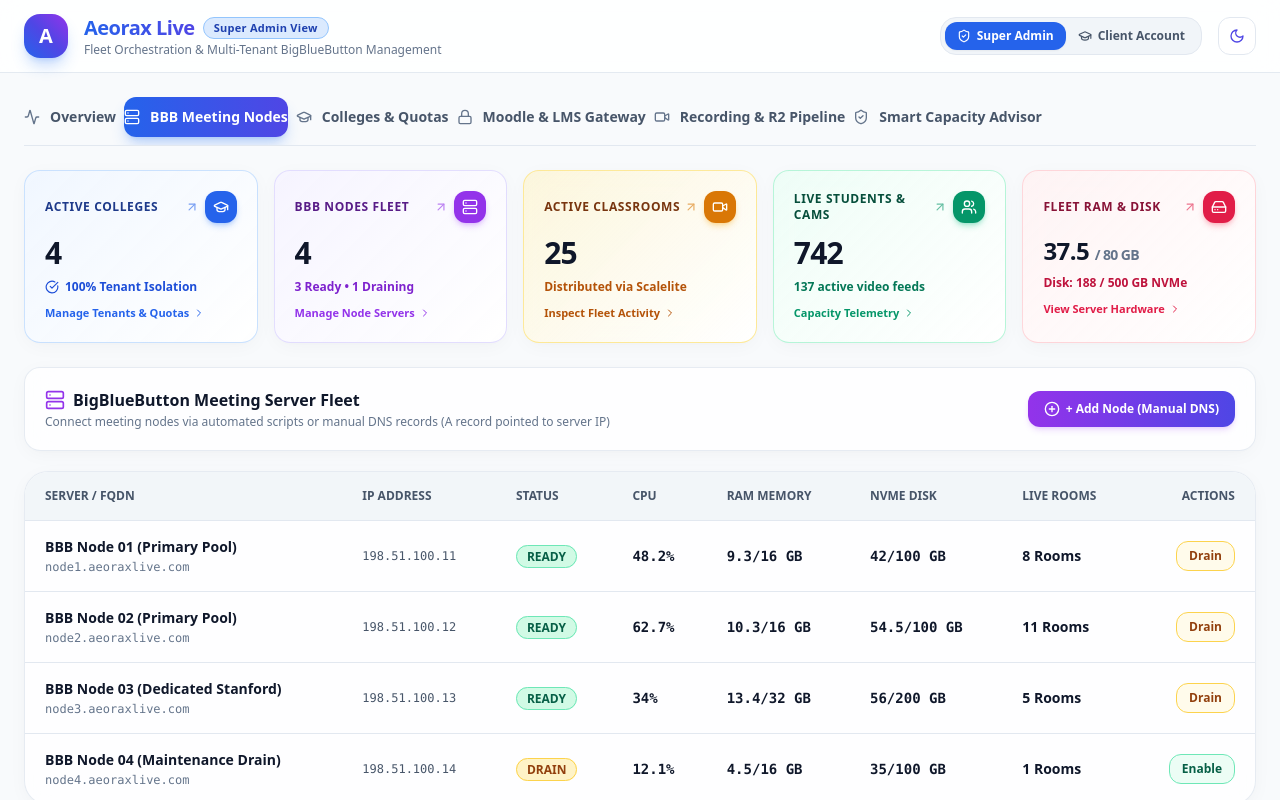
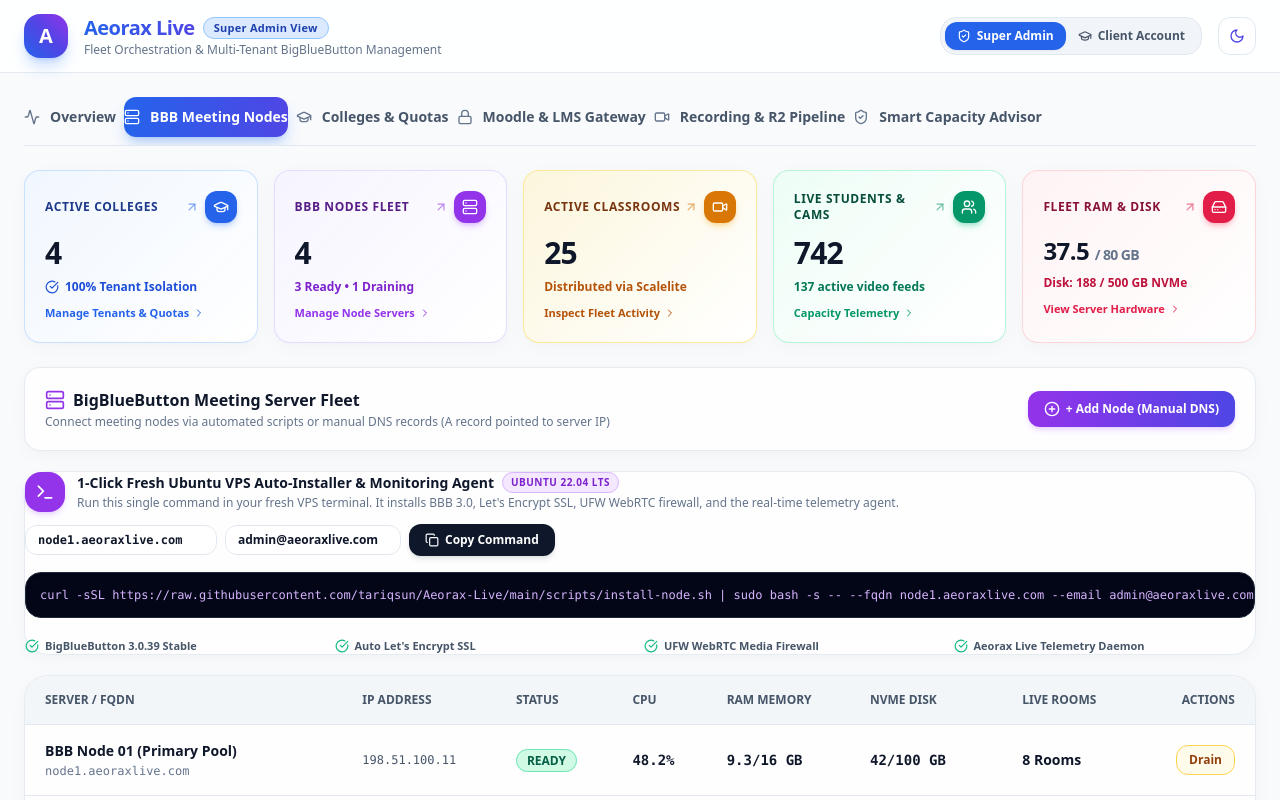
Before and after one commit to tariqsun/Aeorax-Live, a Next.js app: page / in a window 1280 px wide. Both pictures are taken after a click on the button "BBB Meeting Nodes". Shown: the top 800 px of the page. Built offline with nearby package versions, Linux system fonts and the light colour scheme.

Commit message:
feat(installer): add 1-click fresh Ubuntu VPS automated installer and telemetry monitoring agent

```diff
--- /dev/null
+++ b/src/app/api/nodes/heartbeat/route.ts
@@ -0,0 +1,41 @@
+import { NextRequest, NextResponse } from "next/server";
+import { prisma } from "../../../../lib/prisma";
+
+export async function POST(req: NextRequest) {
+  try {
+    const body = await req.json();
+    const { fqdn, ip, cpu_pct, ram_pct, disk_pct, active_meetings, active_participants } = body;
+
+    if (!fqdn) {
+      return NextResponse.json({ error: "Missing FQDN" }, { status: 400 });
+    }
+
+    // Find node by FQDN
+    const existingNode = await prisma.node.findUnique({
+      where: { fqdn },
+    });
+
+    if (existingNode) {
+      await prisma.node.update({
+        where: { fqdn },
+        data: {
+          cpuUsagePercent: typeof cpu_pct === "number" ? cpu_pct : existingNode.cpuUsagePercent,
+          activeMeetingsCount: typeof active_meetings === "number" ? active_meetings : existingNode.activeMeetingsCount,
+          activeParticipantsCount: typeof active_participants === "number" ? active_participants : existingNode.activeParticipantsCount,
+          lastHeartbeatAt: new Date(),
+          status: existingNode.status === "OFFLINE" ? "READY" : existingNode.status,
+          ...(ip ? { ipAddress: ip } : {}),
+        },
+      });
+    }
+
+    return NextResponse.json({
+      success: true,
+      message: "Heartbeat recorded successfully",
+      timestamp: new Date().toISOString(),
+    });
+  } catch (error: any) {
+    console.error("Telemetry heartbeat error:", error);
+    return NextResponse.json({ error: error.message || "Internal server error" }, { status: 500 });
+  }
+}
--- a/src/app/page.tsx
+++ b/src/app/page.tsx
@@ -33,6 +33,7 @@ import {
   Globe,
   X,
   AlertTriangle,
+  Terminal,
 } from "lucide-react";
 
 interface NodeData {
@@ -120,6 +121,18 @@ export default function AeoraxDashboard() {
   });
   const [manualNodeTestStatus, setManualNodeTestStatus] = useState<"idle" | "testing" | "success">("idle");
   const [nodeAddSuccessMsg, setNodeAddSuccessMsg] = useState<string | null>(null);
+
+  // 1-Click Fresh VPS Installer Command State
+  const [quickInstallFqdn, setQuickInstallFqdn] = useState<string>("node1.aeoraxlive.com");
+  const [quickInstallEmail, setQuickInstallEmail] = useState<string>("admin@aeoraxlive.com");
+  const [isCommandCopied, setIsCommandCopied] = useState<boolean>(false);
+
+  const copyInstallerCommand = () => {
+    const cmd = `curl -sSL https://raw.githubusercontent.com/tariqsun/Aeorax-Live/main/scripts/install-node.sh | sudo bash -s -- --fqdn ${quickInstallFqdn} --email ${quickInstallEmail} --panel https://master.nesthost.net`;
+    navigator.clipboard.writeText(cmd);
+    setIsCommandCopied(true);
+    setTimeout(() => setIsCommandCopied(false), 3000);
+  };
 
   const handleAddManualNode = (e: React.FormEvent) => {
     e.preventDefault();
@@ -1176,6 +1189,96 @@ export default function AeoraxDashboard() {
                 </div>
               </div>
 
+              {/* 1-CLICK UBUNTU VPS AUTO-INSTALLER & MONITORING AGENT CARD */}
+              <div className="glass-card p-5.5 rounded-3xl border border-purple-200/80 dark:border-purple-900/50 bg-gradient-to-br from-purple-500/5 via-slate-50/50 to-indigo-500/5 dark:from-purple-950/20 dark:via-slate-900/60 dark:to-indigo-950/20 shadow-sm space-y-4">
+                <div className="flex items-center justify-between flex-wrap gap-3">
+                  <div className="flex items-center space-x-3">
+                    <div className="p-2.5 rounded-2xl bg-purple-600 text-white shadow-md shadow-purple-500/20">
+                      <Terminal className="w-5 h-5" />
+                    </div>
+                    <div>
+                      <div className="flex items-center space-x-2">
+                        <h4 className="font-extrabold text-slate-900 dark:text-white text-sm">
+                          1-Click Fresh Ubuntu VPS Auto-Installer & Monitoring Agent
+                        </h4>
+                        <span className="text-[10px] uppercase font-black tracking-wider px-2 py-0.5 rounded-full bg-purple-100 dark:bg-purple-950 text-purple-700 dark:text-purple-300 border border-purple-300 dark:border-purple-800">
+                          Ubuntu 22.04 LTS
+                        </span>
+                      </div>
+                      <p className="text-xs text-slate-500 mt-0.5">
+                        Run this single command in your fresh VPS terminal. It installs BBB 3.0, Let's Encrypt SSL, UFW WebRTC firewall, and the real-time telemetry agent.
+                      </p>
+                    </div>
+                  </div>
+
+                  <div className="flex items-center space-x-2">
+                    <div className="flex items-center space-x-2">
+                      <input
+                        type="text"
+                        placeholder="node1.aeoraxlive.com"
+                        value={quickInstallFqdn}
+                        onChange={(e) => setQuickInstallFqdn(e.target.value)}
+                        className="px-3 py-1.5 rounded-xl border border-slate-200 dark:border-slate-800 bg-white dark:bg-slate-900 text-xs font-mono font-bold text-slate-900 dark:text-white w-48 focus:outline-none focus:ring-2 focus:ring-purple-500"
+                        title="Target Subdomain / FQDN"
+                      />
+                      <input
+                        type="email"
+                        placeholder="admin@aeoraxlive.com"
+                        value={quickInstallEmail}
+                        onChange={(e) => setQuickInstallEmail(e.target.value)}
+                        className="px-3 py-1.5 rounded-xl border border-slate-200 dark:border-slate-800 bg-white dark:bg-slate-900 text-xs font-bold text-slate-900 dark:text-white w-44 focus:outline-none focus:ring-2 focus:ring-purple-500"
+                        title="SSL Admin Email"
+                      />
+                    </div>
+                    <button
+                      onClick={copyInstallerCommand}
+                      className="flex items-center space-x-1.5 px-4 py-2 rounded-xl bg-slate-900 hover:bg-slate-800 dark:bg-purple-600 dark:hover:bg-purple-700 text-white text-xs font-bold transition shadow-md shadow-slate-900/10"
+                    >
+                      {isCommandCopied ? (
+                        <>
+                          <Check className="w-3.5 h-3.5 text-emerald-400" />
+                          <span className="text-emerald-300">Copied!</span>
+                        </>
+                      ) : (
+                        <>
+                          <Copy className="w-3.5 h-3.5" />
+                          <span>Copy Command</span>
+                        </>
+                      )}
+                    </button>
+                  </div>
+                </div>
+
+                {/* Command Preview Display */}
+                <div className="relative group">
+                  <pre className="p-3.5 rounded-2xl bg-slate-950 text-slate-200 font-mono text-xs overflow-x-auto border border-slate-800 shadow-inner flex items-center justify-between">
+                    <code className="text-purple-300 selection:bg-purple-600 selection:text-white">
+                      curl -sSL https://raw.githubusercontent.com/tariqsun/Aeorax-Live/main/scripts/install-node.sh | sudo bash -s -- --fqdn {quickInstallFqdn || "node1.aeoraxlive.com"} --email {quickInstallEmail || "admin@aeoraxlive.com"} --panel https://master.nesthost.net
+                    </code>
+                  </pre>
+                </div>
+
+                {/* Feature Pills */}
+                <div className="grid grid-cols-1 sm:grid-cols-4 gap-2 pt-1 text-[11px] font-bold text-slate-600 dark:text-slate-400">
+                  <div className="flex items-center space-x-1.5">
+                    <CheckCircle className="w-3.5 h-3.5 text-emerald-500 shrink-0" />
+                    <span>BigBlueButton 3.0.39 Stable</span>
+                  </div>
+                  <div className="flex items-center space-x-1.5">
+                    <CheckCircle className="w-3.5 h-3.5 text-emerald-500 shrink-0" />
+                    <span>Auto Let's Encrypt SSL</span>
+                  </div>
+                  <div className="flex items-center space-x-1.5">
+                    <CheckCircle className="w-3.5 h-3.5 text-emerald-500 shrink-0" />
+                    <span>UFW WebRTC Media Firewall</span>
+                  </div>
+                  <div className="flex items-center space-x-1.5">
+                    <CheckCircle className="w-3.5 h-3.5 text-emerald-500 shrink-0" />
+                    <span>Aeorax Live Telemetry Daemon</span>
+                  </div>
+                </div>
+              </div>
+
               {/* Success Notification Banner */}
               {nodeAddSuccessMsg && (
                 <div className="p-4 rounded-2xl bg-emerald-50 dark:bg-emerald-950/40 border border-emerald-300 text-emerald-800 dark:text-emerald-300 text-xs font-bold flex items-center space-x-2.5 shadow-xs">
```
Also changed, not shown: ansible/roles/telemetry_exporters/tasks/main.yml (added, +19 -0 lines), 1 other file (tests, documents, lock files or other folders).
